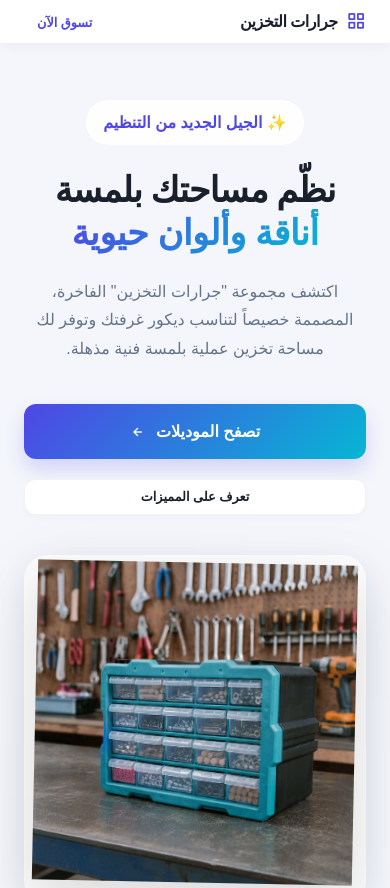
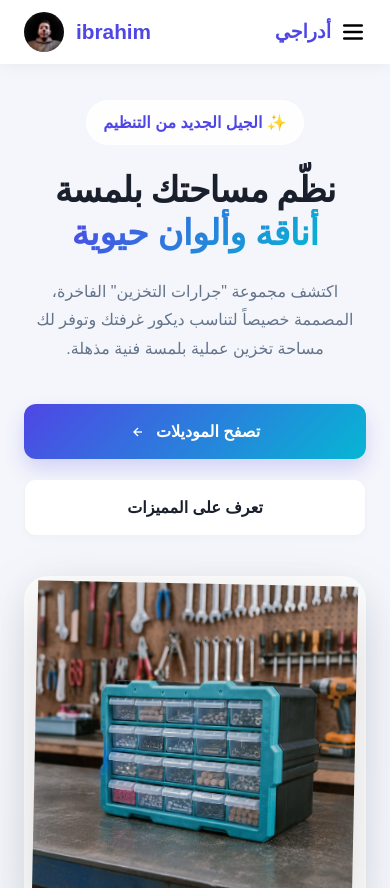
Before and after one commit to modelxland/modelxlandFonts, a website: page index.html in a window 390 px wide. Shown: the top 888 px of the page. Drawn offline with nearby package versions, Linux system fonts and the light colour scheme; a web font is replaced by a local one.

Commit message:
feat: implement responsive mobile layout and navigation with dedicated mobile stylesheet

```diff
--- a/css/mobile.css
+++ b/css/mobile.css
@@ -14,21 +14,56 @@
     /* Navbar */
     nav {
         background: #fff !important;
-        padding: 8px 0 !important;
+        padding: 12px 0 !important;
         box-shadow: 0 2px 15px rgba(0,0,0,0.05) !important;
     }
-    .logo-text {
-        font-size: 1rem !important;
+
+    .desktop-only {
+        display: none !important;
     }
-    .logo i {
-        font-size: 1.3rem !important;
+
+    .mobile-only {
+        display: flex !important;
     }
-    .nav-link {
-        font-size: 0.8rem !important;
+
+    .mobile-logo-menu {
+        align-items: center;
+        gap: 9px;
     }
-    .btn-secondary, .btn-glass {
-        padding: 6px 12px !important;
-        font-size: 0.8rem !important;
+
+    .mobile-logo-text {
+        font-family: var(--font-main);
+        font-weight: 800;
+        font-size: 1.2rem;
+        color: var(--primary);
+    }
+
+    .mobile-logo-menu i,
+    .mobile-logo-menu svg {
+        width: 26px;
+        height: 26px;
+        color: #000;
+        cursor: pointer;
+    }
+
+    .mobile-profile {
+        align-items: center;
+        gap: 12px;
+        text-decoration: none;
+    }
+
+    .profile-name {
+        font-weight: 700;
+        font-size: 1.3rem;
+        color: var(--primary);
+        text-transform: lowercase;
+    }
+
+    .mobile-profile img {
+        width: 40px;
+        height: 40px;
+        border-radius: 50%;
+        object-fit: cover;
     }
 
     /* Showcase Layout */
--- a/css/style.css
+++ b/css/style.css
@@ -272,6 +272,10 @@ nav.scrolled {
 
 @media (max-width: 768px) {
     .nav-links { display: none; }
+}
+
+.mobile-only {
+    display: none !important;
 }
 
 /* ==========================================================================
--- a/index.html
+++ b/index.html
@@ -33,18 +33,33 @@
     <!-- Navigation -->
     <nav id="navbar">
         <div class="nav-container">
-            <a href="#" class="logo">
+            <!-- Mobile Navbar Elements (Hidden on Desktop) -->
+            <div class="mobile-logo-menu mobile-only">
+                <svg viewBox="0 0 24 24" fill="none" stroke="currentColor" stroke-width="2.5" stroke-linecap="round" stroke-linejoin="round">
+                    <line x1="4" y1="6" x2="20" y2="6"></line>
+                    <line x1="4" y1="12" x2="20" y2="12"></line>
+                    <line x1="4" y1="18" x2="20" y2="18"></line>
+                </svg>
+                <span class="mobile-logo-text">أدراجي</span>
+            </div>
+            <a href="#" class="mobile-profile mobile-only">
+                <span class="profile-name">ibrahim</span>
+                <img src="images/Ibrahim-Profile-Pic.png" alt="ibrahim">
+            </a>
+
+            <!-- Desktop Navbar Elements (Hidden on Mobile) -->
+            <a href="#" class="logo desktop-only">
                 <i class='bx bx-grid-alt'></i>
                 <span class="logo-text">جرارات التخزين</span>
             </a>
 
-            <div class="nav-links">
+            <div class="nav-links desktop-only">
                 <a href="#hero" class="nav-link active">الرئيسية</a>
                 <a href="#store" class="nav-link">المتجر</a>
                 <a href="#features" class="nav-link">المميزات</a>
             </div>
 
-            <div class="nav-actions">
+            <div class="nav-actions desktop-only">
                 <a href="#store" class="btn-glass">تسوق الآن</a>
             </div>
         </div>
```
Also changed, not shown: model-classic.html (+18 -3 lines), images/Ibrahim-Profile-Pic.png (added).
